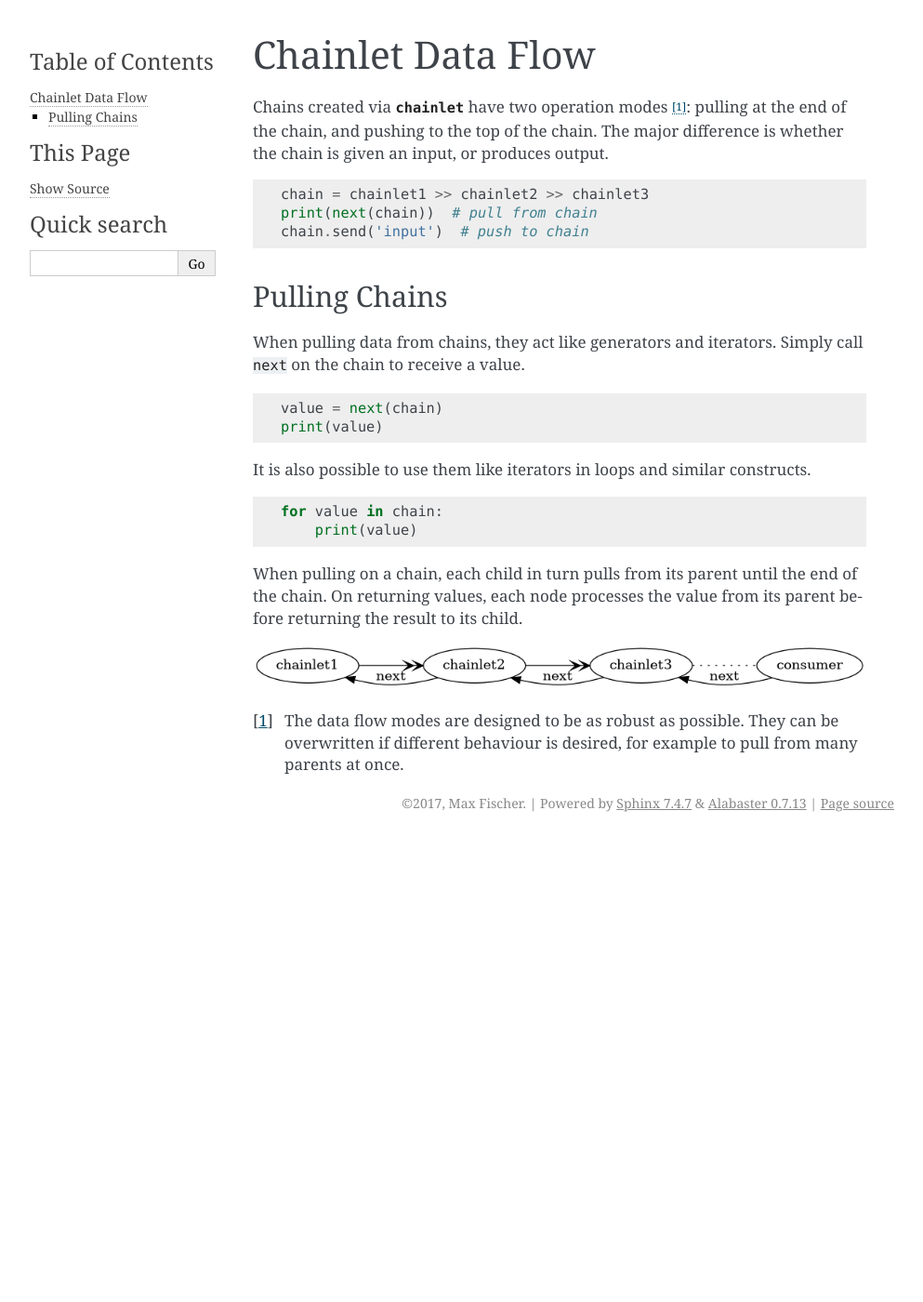
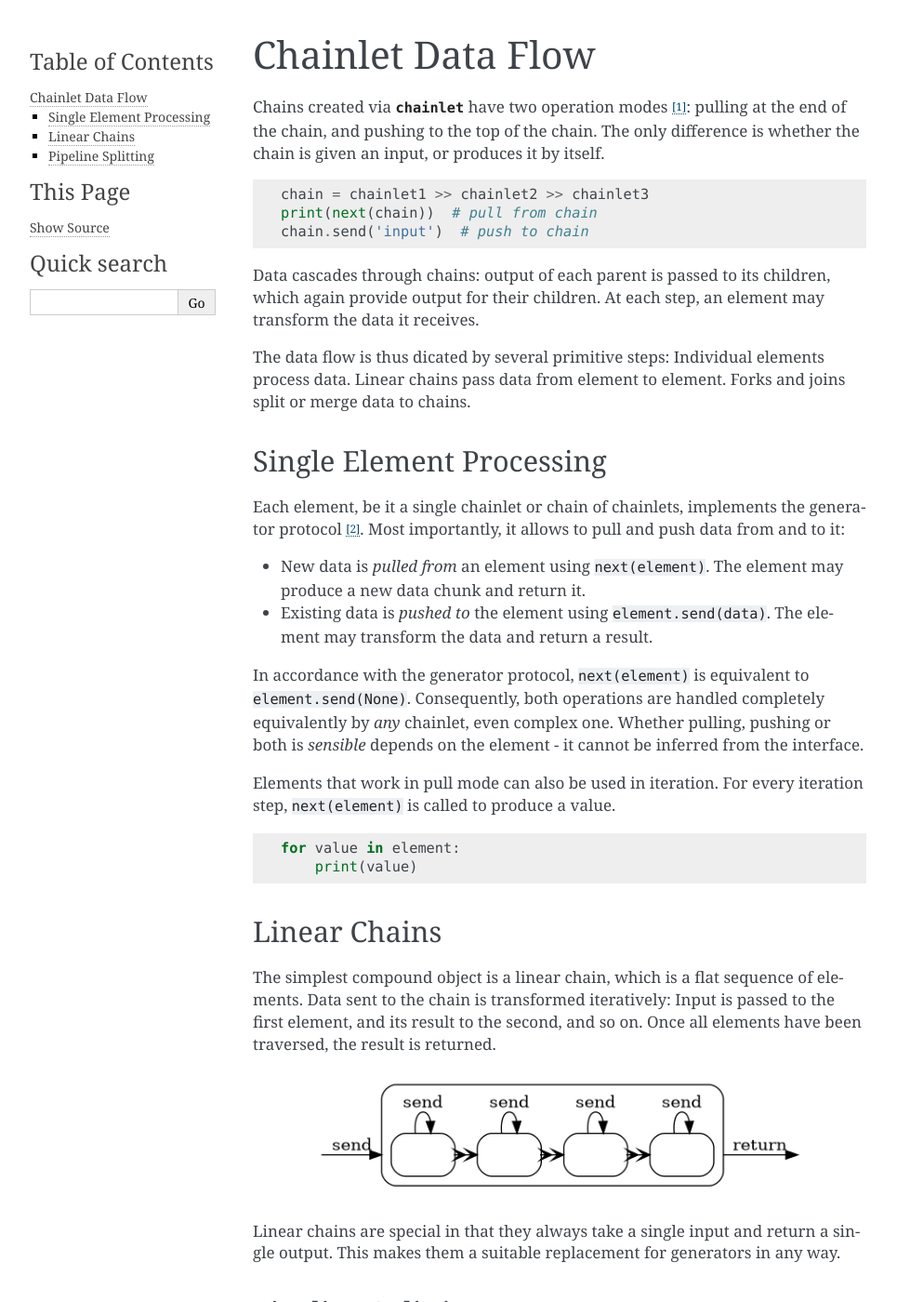
Before and after one commit to maxfischer2781/chainlet, a Sphinx documentation site: the page built from docs/source/chains.rst, in a window 1280 px wide and 1400 px high. Shown: the whole window at 93% size, without its empty margins (148-1141 px from the left). Built offline with Sphinx 7.4.7, drawn with Linux system fonts in a browser that asks for light colours; formulas are drawn with MathJax 3; some of the changed text lies outside the part shown.

Commit message:
updated docs/specification

```diff
--- a/docs/source/chains.rst
+++ b/docs/source/chains.rst
@@ -3,7 +3,7 @@ Chainlet Data Flow
 
 Chains created via :py:mod:`chainlet` have two operation modes [#mode]_:
 pulling at the end of the chain, and pushing to the top of the chain.
-The major difference is whether the chain is given an input, or produces output.
+The only difference is whether the chain is given an input, or produces it by itself.
 
 .. code::
 
@@ -11,38 +11,117 @@ The major difference is whether the chain is given an input, or produces output.
     print(next(chain))  # pull from chain
     chain.send('input')  # push to chain
 
+Data cascades through chains:
+output of each parent is passed to its children, which again provide output for their children.
+At each step, an element may transform the data it receives.
 
-Pulling Chains
---------------
+The data flow is thus dicated by several primitive steps:
+Individual elements process data.
+Linear chains pass data from element to element.
+Forks and joins split or merge data to chains.
 
-When pulling data from chains, they act like generators and iterators.
-Simply call ``next`` on the chain to receive a value.
+Single Element Processing
+-------------------------
+
+Each element, be it a single chainlet or chain of chainlets, implements the generator protocol [#genprot]_.
+Most importantly, it allows to pull and push data from and to it:
+
+* New data is *pulled from* an element using ``next(element)``.
+  The element may produce a new data chunk and return it.
+
+* Existing data is *pushed to* the element using ``element.send(data)``.
+  The element may transform the data and return a result.
+
+In accordance with the generator protocol, ``next(element)`` is equivalent to ``element.send(None)``.
+Consequently, both operations are handled completely equivalently by *any* chainlet, even complex one.
+Whether pulling, pushing or both is *sensible* depends on the element - it cannot be inferred from the interface.
+
+Elements that work in pull mode can also be used in iteration.
+For every iteration step, ``next(element)`` is called to produce a value.
 
 .. code::
 
-    value = next(chain)
-    print(value)
-
-It is also possible to use them like iterators in loops and similar constructs.
-
-.. code::
-
-    for value in chain:
+    for value in element:
         print(value)
 
-When pulling on a chain, each child in turn pulls from its parent until the end of the chain.
-On returning values, each node processes the value from its parent before returning the result to its child.
+Linear Chains
+-------------
+
+The simplest compound object is a linear chain, which is a flat sequence of elements.
+Data sent to the chain is transformed iteratively:
+Input is passed to the first element, and its result to the second, and so on.
+Once all elements have been traversed, the result is returned.
 
 .. graphviz::
 
     digraph g {
         graph [rankdir=LR]
-        chainlet1 -> chainlet2 -> chainlet3 [arrowhead=veevee]
-        chainlet3 -> consumer [arrowhead=none,style=dotted]
-        consumer -> chainlet3 -> chainlet2 -> chainlet1 [label=next,constraint=false]
+        compound=true;
+        subgraph cluster_c {
+            ranksep=0;
+            style=rounded;
+            c1 -> c2 -> c3 -> c4 [style=dotted, arrowhead="veevee"];
+            c1, c2, c3, c4 [shape=box, style=rounded, label=""];
+            c1 -> c1 [label=send];
+            c2 -> c2 [label=send];
+            c3 -> c3 [label=send];
+            c4 -> c4 [label=send];
+        }
+        in, out [style=invis]
+        in -> c1 [label=send, lhead=cluster_c]
+        c4 -> out [label=return, ltail=cluster_c]
+    }
+
+Linear chains are special in that they always take a single input and return a single output.
+This makes them a suitable replacement for generators in any way.
+
+Pipeline Splitting
+------------------
+
+If a chain forks to multiple sub-chains, data is passed along each sub-chain separately.
+In specific, the return value of the element *before* the fork is passed to each sub-chain.
+
+.. graphviz::
+
+    digraph g {
+        graph [rankdir=LR]
+        compound=true;
+        a1 [shape=box, style=rounded, label=""];
+        a1 -> a1 [label=send];
+        subgraph cluster_b {
+            ranksep=0;
+            style=rounded;
+            b1 -> b2 -> b3 [style=dotted, arrowhead="veevee"];
+            b1, b2 [shape=box, style=rounded, label=""];
+            b3 [style=invis]
+            b1 -> b1 [label=send];
+            b2 -> b2 [label=send];
+        }
+        subgraph cluster_c {
+            ranksep=0;
+            style=rounded;
+            c1 -> c2 -> c3 [style=dotted, arrowhead="veevee"];
+            c1, c2 [shape=box, style=rounded, label=""];
+            c3 [style=invis]
+            c1 -> c1 [label=send];
+            c2 -> c2 [label=send];
+        }
+        in, out [style=invis]
+        in -> a1 [label=send]
+        a1 -> c1 [style=dotted, arrowhead="veevee", lhead=cluster_c]
+        a1 -> b1 [style=dotted, arrowhead="veevee", lhead=cluster_b]
+        b3 -> out [label=return, ltail=cluster_b, constraint=false]
+        c3 -> out [label=return, ltail=cluster_c]
     }
 
 
+.. note::
+
+    To avoid unnecessary overhead, splitting chains **never** copy data for each pipeline.
+    If an element changes a mutable data structure, it should explicitly create a copy.
+
 .. [#mode] The data flow modes are designed to be as robust as possible.
            They can be overwritten if different behaviour is desired, for example
-           to pull from many parents at once.
+           to change data flow depending on intermittent values.
+
+.. [#genprot] See the `Generator-Iterator Methods <https://docs.python.org/3/reference/expressions.html#generator-iterator-methods>`_.
```
Also changed, not shown: docs/source/grammar.rst (+35 -2 lines), 1 other file.
